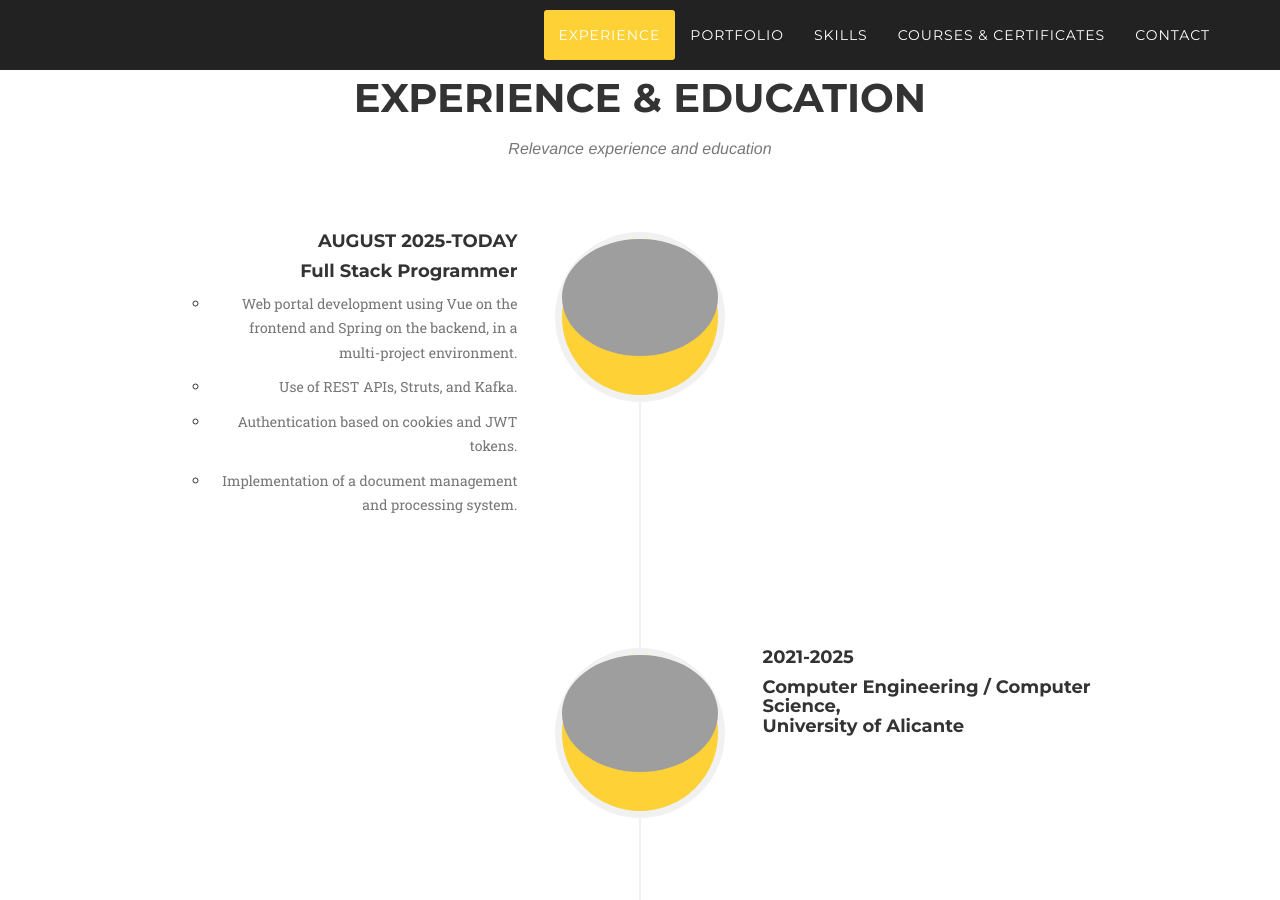
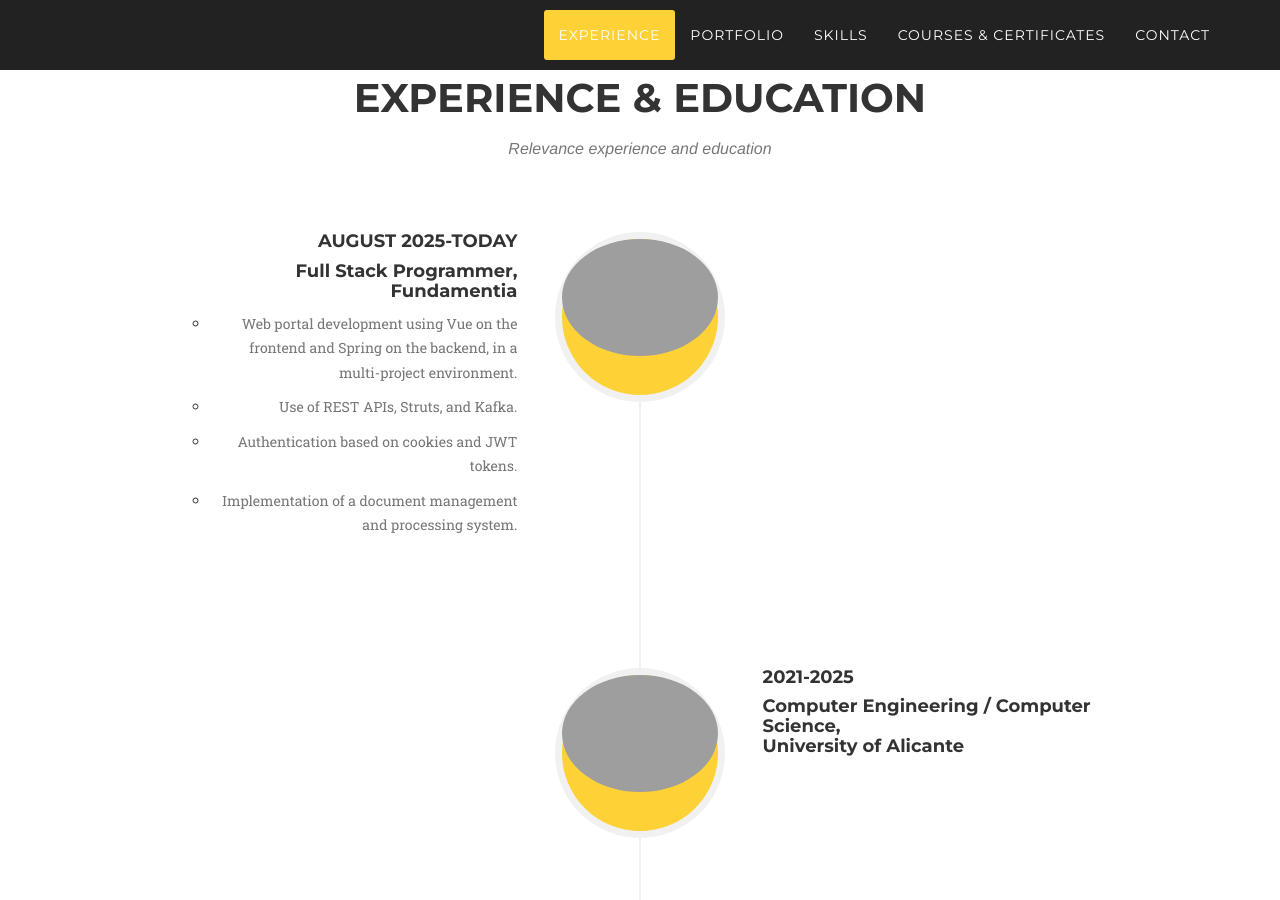
Before and after one commit to agmerino03/agmerino03.github.io, a Jekyll site: the page built from _posts/2024-04-11-FrikiPop.markdown, in a window 1280 px wide and 900 px high, scrolled down 907 px. Built offline with Jekyll 4.4.1, drawn with Linux system fonts in a browser that asks for light colours; some web fonts are replaced.

Commit message:
Org name

```diff
--- a/_includes/about.html
+++ b/_includes/about.html
@@ -17,7 +17,7 @@
                         <div class="timeline-panel">
                             <div class="timeline-heading">
                                 <h4>AUGUST 2025-today</h4>
-                                <h4 class="subheading">Full Stack Programmer</h4>
+                                <h4 class="subheading">Full Stack Programmer, </br> Fundamentia</h4>
                             </div>
                             <div class="timeline-body">
                                 <ul>
```
